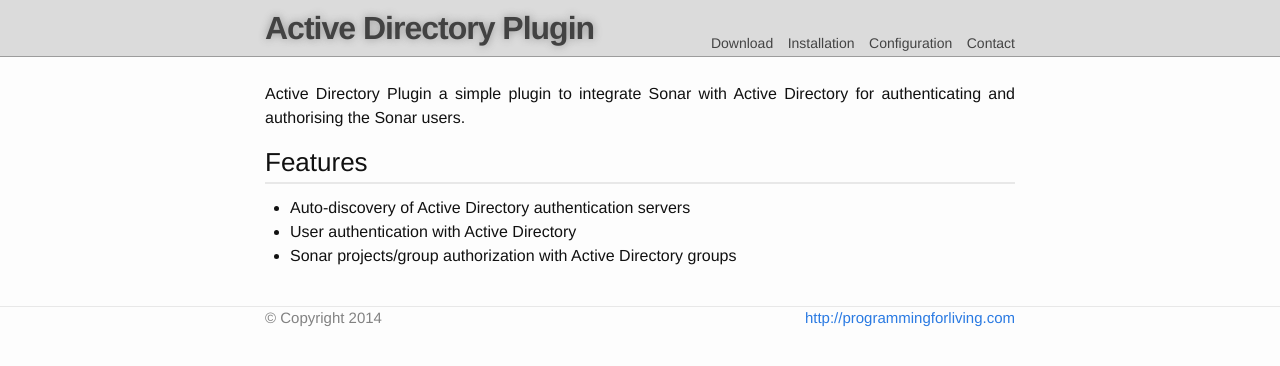
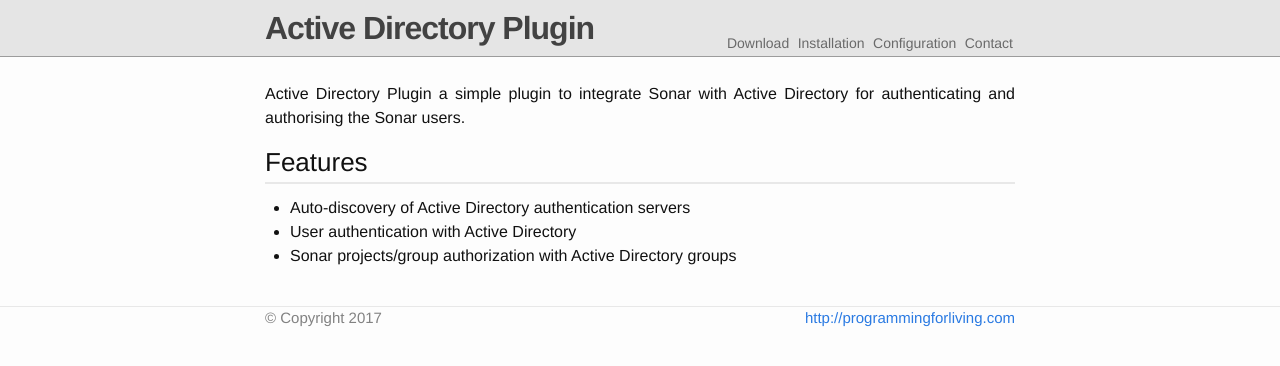
Before and after one commit to programmingforliving/sonar-ad-plugin, a Jekyll site: the page built from index.html, in a window 1280 px wide. Shown: the top 366 px of the page. Built offline with Jekyll 4.4.1, drawn with Linux system fonts in a browser that asks for light colours.

Commit message:
some style changes

```diff
--- a/_config.yml
+++ b/_config.yml
@@ -11,7 +11,7 @@
 highlighter: rouge
 
 pflurl: "http://programmingforliving.com"
-copyright: "Copyright 2014"
+copyright: "Copyright 2017"
 
 defaults:
   -
--- a/_sass/_layout.scss
+++ b/_sass/_layout.scss
@@ -5,7 +5,7 @@
     /*border-top: 5px solid $grey-color-dark;*/
     border-bottom: 1px solid darken($grey-color-light, 30%);
     min-height: 56px;
-    background-color: darken($grey-color-light, 5%);
+    background-color: darken($grey-color-light, 1%);
 
     // Positioning context for the mobile navigation icon
     position: relative;
@@ -19,7 +19,6 @@
     letter-spacing: -1px;
     margin-bottom: 0;
     float: left;
-    text-shadow: 0px 0px 8px lighten($text-color, 50%);
 
     &,
     &:visited {
@@ -41,25 +40,18 @@
     }
 
     .page-link {
-        color: lighten($text-color, 20%);
+        color: lighten($text-color, 35%);
         line-height: $base-line-height;
-        //font-weight: bold;
         font-size: 14px;
-
-        // Gaps between nav items, but not on the first one
-        &:not(:first-child) {
-            margin-left: 10px;
-        }
+        padding: 0px 2px;
 
         &:hover {
-           color: darken($text-color, 30%);
-           text-shadow: 0px 0px 5px lighten($text-color, 60%);
+           color: darken($text-color, 50%);
         }
     }
 
     .active {
-        color: darken($text-color, 60%);
-        text-shadow: 0px 0px 5px lighten($text-color, 20%);
+        color: darken($text-color, 100%);
     }
 
     @include media-query($on-palm) {
```
